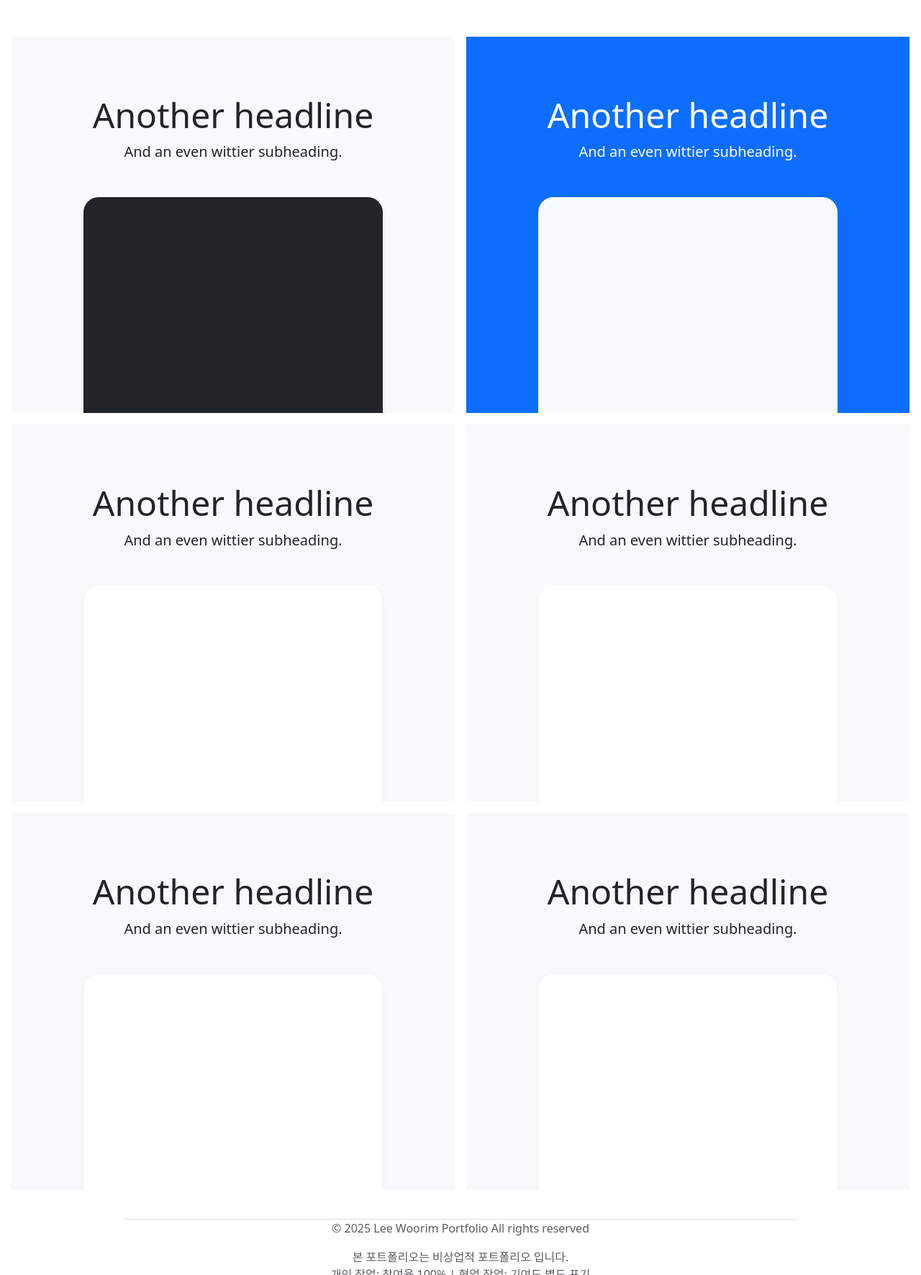
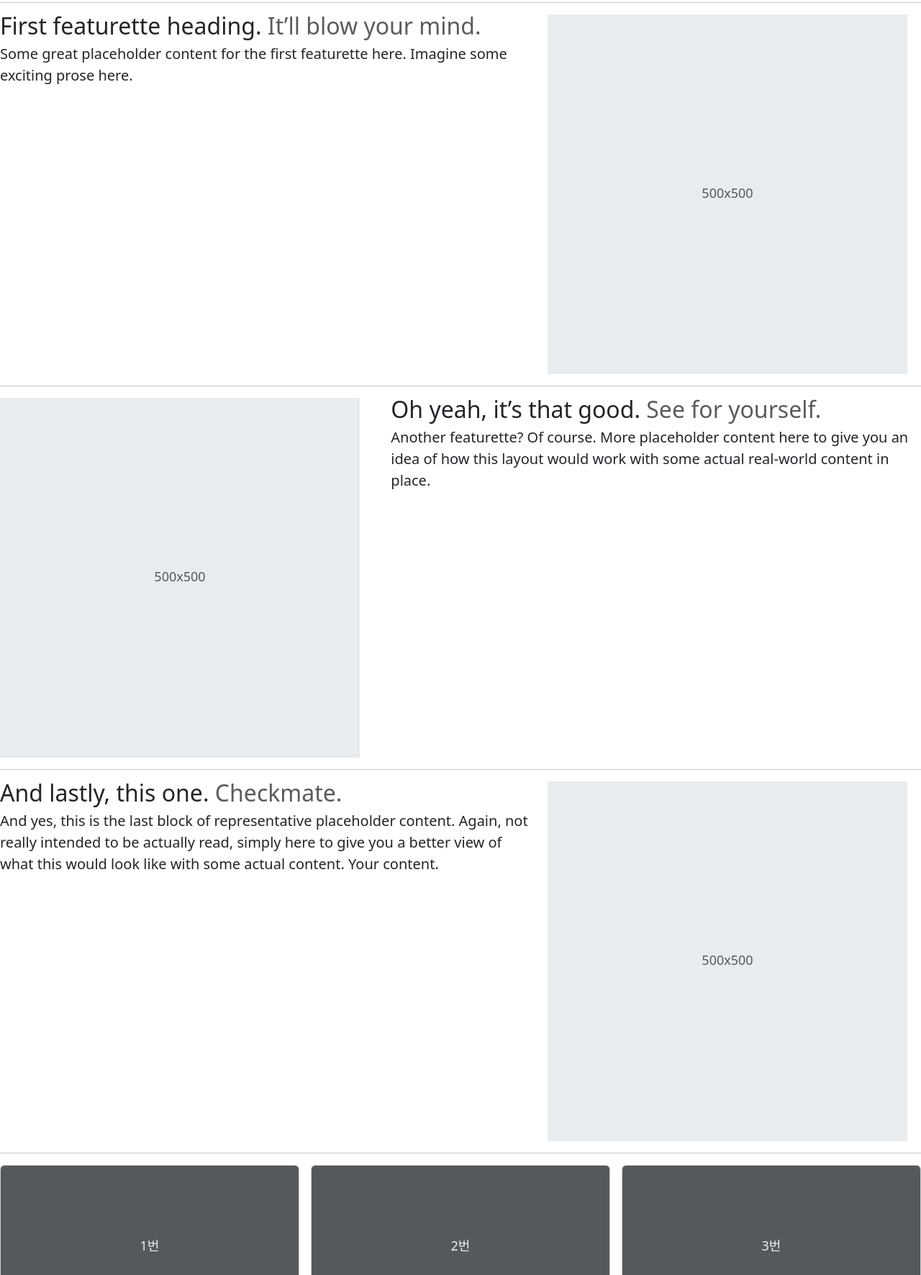
Before and after one commit to flora-woolim-lee/portfolio-flora-woolim-lee, a plain HTML site: page index.html in a window 1280 px wide. Shown: the part 1028-2800 px from the top of the page at 72% size. Drawn offline with nearby package versions, Linux system fonts and the light colour scheme; files whose address does not match are found by name.

Commit message:
2025.12.23

```diff
--- a/01_css/main.css
+++ b/01_css/main.css
@@ -17,9 +17,6 @@
   color: #fff;
   text-decoration: none;
 }
-
-/* Dummy devices (replace them with your own or something else entirely!)
- 이 장치들은 예시니까 너희가 실제로 쓰는 장치들로 바꾸거나, 아예 다른 걸 넣어도 돼!” */
 
 .product-device {
   position: absolute;
@@ -50,23 +47,16 @@
   left: 5%;
   background-color: #e5e5e5;
 }
-
 /* Extra utilities 추가 유틸리티*/
-
-.flex-equal > * {
-  flex: 1;
-}
+.flex-equal > * { flex: 1; }
 @media (min-width: 768px) {
   .flex-md-equal > * {
     flex: 1;
   }
 }
-
-
 /* product 기본제공 스타일 끝 */
 
-/* 메뉴 한/영 호버 */
- /* 기본 상태: 영어만 보이게 */
+/* 메뉴 한/영 호버 */ /* 기본 상태: 영어만 보이게 */
 .lang-dropdown .ko {
   display: none;
 }
@@ -88,14 +78,21 @@
   width: 30px;
   height: 30px;
 }
-
+/* 이력서, 포트폴리오 버튼 */
 .px-4 {
     padding-right: 1rem !important;
     padding-left: 1rem !important;
 }
-
-
+/* 증명사진 이미지 */
 .p-5 .text-body-emphasis img {
   width: 150px;
   height: 170px;
 }
+/* 앨범 이미지 중앙정령 */
+.bd-placeholder-img {
+    font-size: 1.125rem;
+    text-anchor: middle;
+    -webkit-user-select: none;
+    -moz-user-select: none;
+    user-select: none;
+}
--- a/index.html
+++ b/index.html
@@ -40,7 +40,7 @@
       <div class="offcanvas offcanvas-end" tabindex="-1" id="offcanvas" aria-labelledby="offcanvasLabel">
 
         <div class="offcanvas-header">
-          <h5 class="offcanvas-title" id="offcanvasLabel">portfolio~</h5>
+          <h5 class="offcanvas-title" id="offcanvasLabel">Portfolio</h5>
           <button type="button" class="btn-close" data-bs-dismiss="offcanvas" aria-label="Close"></button>
         </div>
         <!-- 네비바 구성-->
@@ -130,8 +130,8 @@
         <h1 class="text-body-emphasis">
           <img src="/images/wr00.png" alt="일러스트 증명사진 이미지">
           <p>
-            2025.12.21 포트폴리오 수정 중이며 <br>
-            2025.12.24 최종본 업로드 예정입니다.
+            2025.12.23 포트폴리오 수정중 입니다.<br>
+
             <!-- UI/UX Web Design & Web Publisher -->
           </p>
         </h1>
@@ -298,56 +298,172 @@
         </div>
       </div>
     </div>
+    <hr class="featurette-divider" />
+    <div class="row featurette">
+      <div class="col-md-7">
+        <h2 class="featurette-heading fw-normal lh-1">
+          First featurette heading.
+          <span class="text-body-secondary">It’ll blow your mind.</span>
+        </h2>
+        <p class="lead">
+          Some great placeholder content for the first featurette here.
+          Imagine some exciting prose here.
+        </p>
+      </div>
+      <div class="col-md-5">
+        <svg aria-label="Placeholder: 500x500"
+          class="bd-placeholder-img bd-placeholder-img-lg featurette-image img-fluid mx-auto" height="500"
+          preserveAspectRatio="xMidYMid slice" role="img" width="500" xmlns="http://www.w3.org/2000/svg">
+          <title>Placeholder</title>
+          <rect width="100%" height="100%" fill="var(--bs-secondary-bg)"></rect>
+          <text x="50%" y="50%" fill="var(--bs-secondary-color)" dy=".3em">
+            500x500
+          </text>
+        </svg>
+      </div>
+    </div>
+    <hr class="featurette-divider" />
+    <div class="row featurette">
+      <div class="col-md-7 order-md-2">
+        <h2 class="featurette-heading fw-normal lh-1">
+          Oh yeah, it’s that good.
+          <span class="text-body-secondary">See for yourself.</span>
+        </h2>
+        <p class="lead">
+          Another featurette? Of course. More placeholder content here to
+          give you an idea of how this layout would work with some actual
+          real-world content in place.
+        </p>
+      </div>
+      <div class="col-md-5 order-md-1">
+        <svg aria-label="Placeholder: 500x500"
+          class="bd-placeholder-img bd-placeholder-img-lg featurette-image img-fluid mx-auto" height="500"
+          preserveAspectRatio="xMidYMid slice" role="img" width="500" xmlns="http://www.w3.org/2000/svg">
+          <title>Placeholder</title>
+          <rect width="100%" height="100%" fill="var(--bs-secondary-bg)"></rect>
+          <text x="50%" y="50%" fill="var(--bs-secondary-color)" dy=".3em">
+            500x500
+          </text>
+        </svg>
+      </div>
+    </div>
+    <hr class="featurette-divider" />
+    <div class="row featurette">
+      <div class="col-md-7">
+        <h2 class="featurette-heading fw-normal lh-1">
+          And lastly, this one.
+          <span class="text-body-secondary">Checkmate.</span>
+        </h2>
+        <p class="lead">
+          And yes, this is the last block of representative placeholder
+          content. Again, not really intended to be actually read, simply
+          here to give you a better view of what this would look like with
+          some actual content. Your content.
+        </p>
+      </div>
+      <div class="col-md-5">
+        <svg aria-label="Placeholder: 500x500"
+          class="bd-placeholder-img bd-placeholder-img-lg featurette-image img-fluid mx-auto" height="500"
+          preserveAspectRatio="xMidYMid slice" role="img" width="500" xmlns="http://www.w3.org/2000/svg">
+          <title>Placeholder</title>
+          <rect width="100%" height="100%" fill="var(--bs-secondary-bg)"></rect>
+          <text x="50%" y="50%" fill="var(--bs-secondary-color)" dy=".3em">
+            500x500
+          </text>
+        </svg>
+      </div>
+    </div>
+    <hr class="featurette-divider" />
 
-    <div class="d-md-flex flex-md-equal w-100 my-md-3 ps-md-3">
-      <div class="bg-body-tertiary me-md-3 pt-3 px-3 pt-md-5 px-md-5 text-center overflow-hidden">
-
-        <!-- 3 -->
-        <div class="my-3 p-3">
-          <h2 class="display-5">Another headline</h2>
-          <p class="lead">And an even wittier subheading.</p>
+    <div class="row row-cols-1 row-cols-sm-2 row-cols-md-3 g-3">
+      <div class="col">
+        <div class="card shadow-sm">
+          <svg aria-label="Placeholder: Thumbnail" class="bd-placeholder-img card-img-top" height="225"
+            preserveAspectRatio="xMidYMid slice" role="img" width="100%" xmlns="http://www.w3.org/2000/svg">
+            <title>Placeholder</title>
+            <rect width="100%" height="100%" fill="#55595c"></rect>
+            <text x="50%" y="50%" fill="#eceeef" dy=".3em">
+              1번
+            </text>
+          </svg>
+          <div class="card-body">
+            <p class="card-text">
+              This is a wider card with supporting text below as a natural
+              lead-in to additional content. This content is a little bit
+              longer.
+            </p>
+            <div class="d-flex justify-content-between align-items-center">
+              <div class="btn-group">
+                <button type="button" class="btn btn-sm btn-outline-secondary">
+                  View
+                </button>
+                <button type="button" class="btn btn-sm btn-outline-secondary">
+                  Edit
+                </button>
               </div>
-        <div class="bg-dark shadow-sm mx-auto" style="width: 80%; height: 300px; border-radius: 21px 21px 0 0"></div>
-      </div>
-      <div class="text-bg-primary me-md-3 pt-3 px-3 pt-md-5 px-md-5 text-center overflow-hidden">
-        <div class="my-3 py-3">
-          <h2 class="display-5">Another headline</h2>
-          <p class="lead">And an even wittier subheading.</p>
-        </div>
-        <div class="bg-body-tertiary shadow-sm mx-auto" style="width: 80%; height: 300px; border-radius: 21px 21px 0 0">
+              <small class="text-body-secondary">9 mins</small>
             </div>
           </div>
         </div>
-    <div class="d-md-flex flex-md-equal w-100 my-md-3 ps-md-3">
-      <div class="bg-body-tertiary me-md-3 pt-3 px-3 pt-md-5 px-md-5 text-center overflow-hidden">
-        <div class="my-3 p-3">
-          <h2 class="display-5">Another headline</h2>
-          <p class="lead">And an even wittier subheading.</p>
       </div>
-        <div class="bg-body shadow-sm mx-auto" style="width: 80%; height: 300px; border-radius: 21px 21px 0 0"></div>
+      <div class="col">
+        <div class="card shadow-sm">
+          <svg aria-label="Placeholder: Thumbnail" class="bd-placeholder-img card-img-top" height="225"
+            preserveAspectRatio="xMidYMid slice" role="img" width="100%" xmlns="http://www.w3.org/2000/svg">
+            <title>Placeholder</title>
+            <rect width="100%" height="100%" fill="#55595c"></rect>
+            <text x="50%" y="50%" fill="#eceeef" dy=".3em">
+              2번
+            </text>
+          </svg>
+          <div class="card-body">
+            <p class="card-text">
+              This is a wider card with supporting text below as a natural
+              lead-in to additional content. This content is a little bit
+              longer.
+            </p>
+            <div class="d-flex justify-content-between align-items-center">
+              <div class="btn-group">
+                <button type="button" class="btn btn-sm btn-outline-secondary">
+                  View
+                </button>
+                <button type="button" class="btn btn-sm btn-outline-secondary">
+                  Edit
+                </button>
               </div>
-      <div class="bg-body-tertiary me-md-3 pt-3 px-3 pt-md-5 px-md-5 text-center overflow-hidden">
-        <div class="my-3 py-3">
-          <h2 class="display-5">Another headline</h2>
-          <p class="lead">And an even wittier subheading.</p>
-        </div>
-        <div class="bg-body shadow-sm mx-auto" style="width: 80%; height: 300px; border-radius: 21px 21px 0 0"></div>
+              <small class="text-body-secondary">9 mins</small>
             </div>
           </div>
-    <div class="d-md-flex flex-md-equal w-100 my-md-3 ps-md-3">
-      <div class="bg-body-tertiary me-md-3 pt-3 px-3 pt-md-5 px-md-5 text-center overflow-hidden">
-        <div class="my-3 p-3">
-          <h2 class="display-5">Another headline</h2>
-          <p class="lead">And an even wittier subheading.</p>
         </div>
-        <div class="bg-body shadow-sm mx-auto" style="width: 80%; height: 300px; border-radius: 21px 21px 0 0"></div>
       </div>
-      <div class="bg-body-tertiary me-md-3 pt-3 px-3 pt-md-5 px-md-5 text-center overflow-hidden">
-        <div class="my-3 py-3">
-          <h2 class="display-5">Another headline</h2>
-          <p class="lead">And an even wittier subheading.</p>
+      <div class="col">
+        <div class="card shadow-sm">
+          <svg aria-label="Placeholder: Thumbnail" class="bd-placeholder-img card-img-top" height="225"
+            preserveAspectRatio="xMidYMid slice" role="img" width="100%" xmlns="http://www.w3.org/2000/svg">
+            <title>Placeholder</title>
+            <rect width="100%" height="100%" fill="#55595c"></rect>
+            <text x="50%" y="50%" fill="#eceeef" dy=".3em">
+              3번
+            </text>
+          </svg>
+          <div class="card-body">
+            <p class="card-text">
+              This is a wider card with supporting text below as a natural
+              lead-in to additional content. This content is a little bit
+              longer.
+            </p>
+            <div class="d-flex justify-content-between align-items-center">
+              <div class="btn-group">
+                <button type="button" class="btn btn-sm btn-outline-secondary">
+                  View
+                </button>
+                <button type="button" class="btn btn-sm btn-outline-secondary">
+                  Edit
+                </button>
               </div>
-        <div class="bg-body shadow-sm mx-auto" style="width: 80%; height: 300px; border-radius: 21px 21px 0 0"></div>
+              <small class="text-body-secondary">9 mins</small>
+            </div>
+          </div>
         </div>
       </div>
   </main>
@@ -366,5 +482,4 @@
   <!-- js -->
   <script src="../assets/dist/js/bootstrap.bundle.min.js" class="astro-vvvwv3sm"></script>
 </body>
-
 </html>
```
Lines whose indentation alone changed are shown as unchanged.
